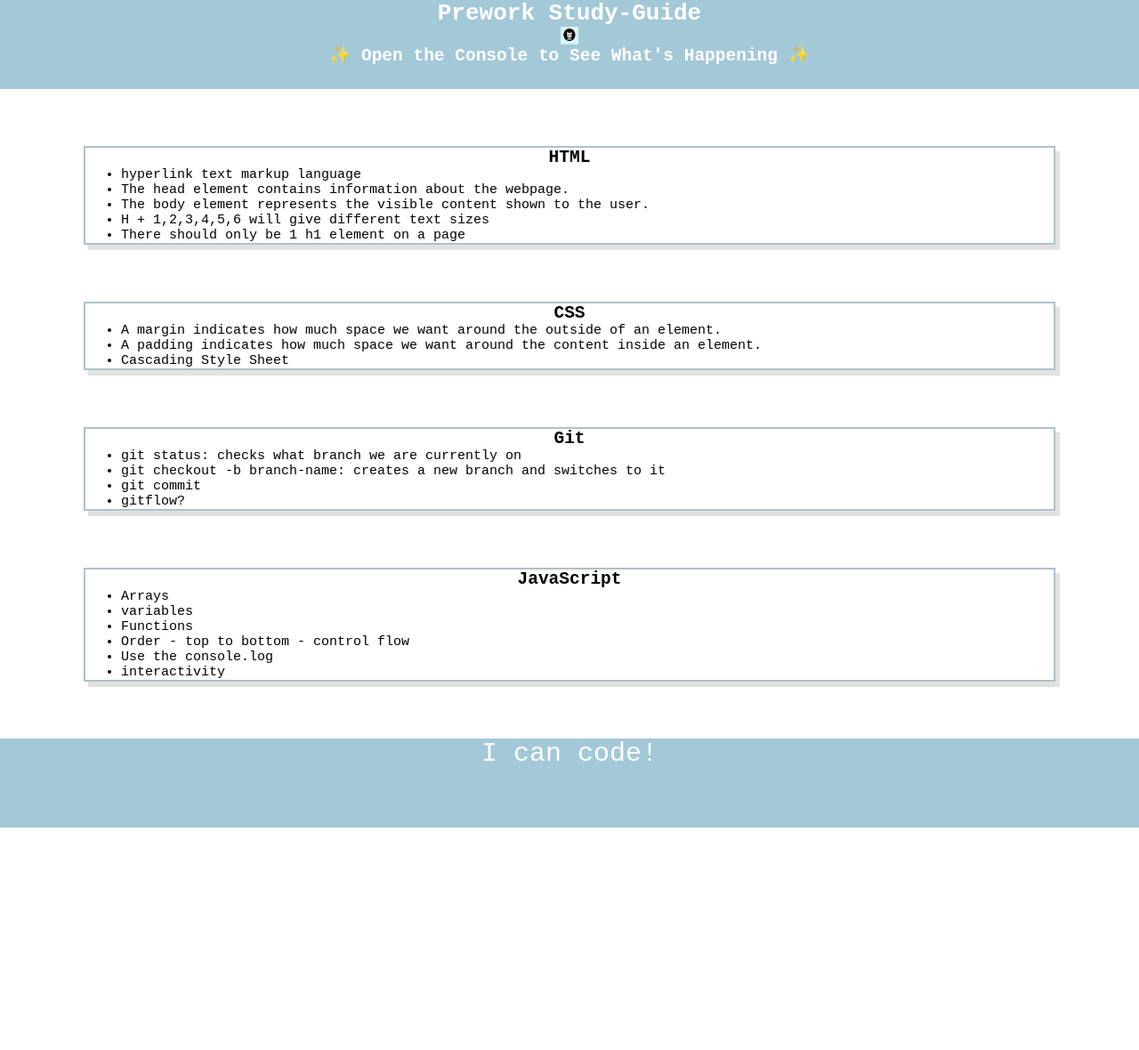
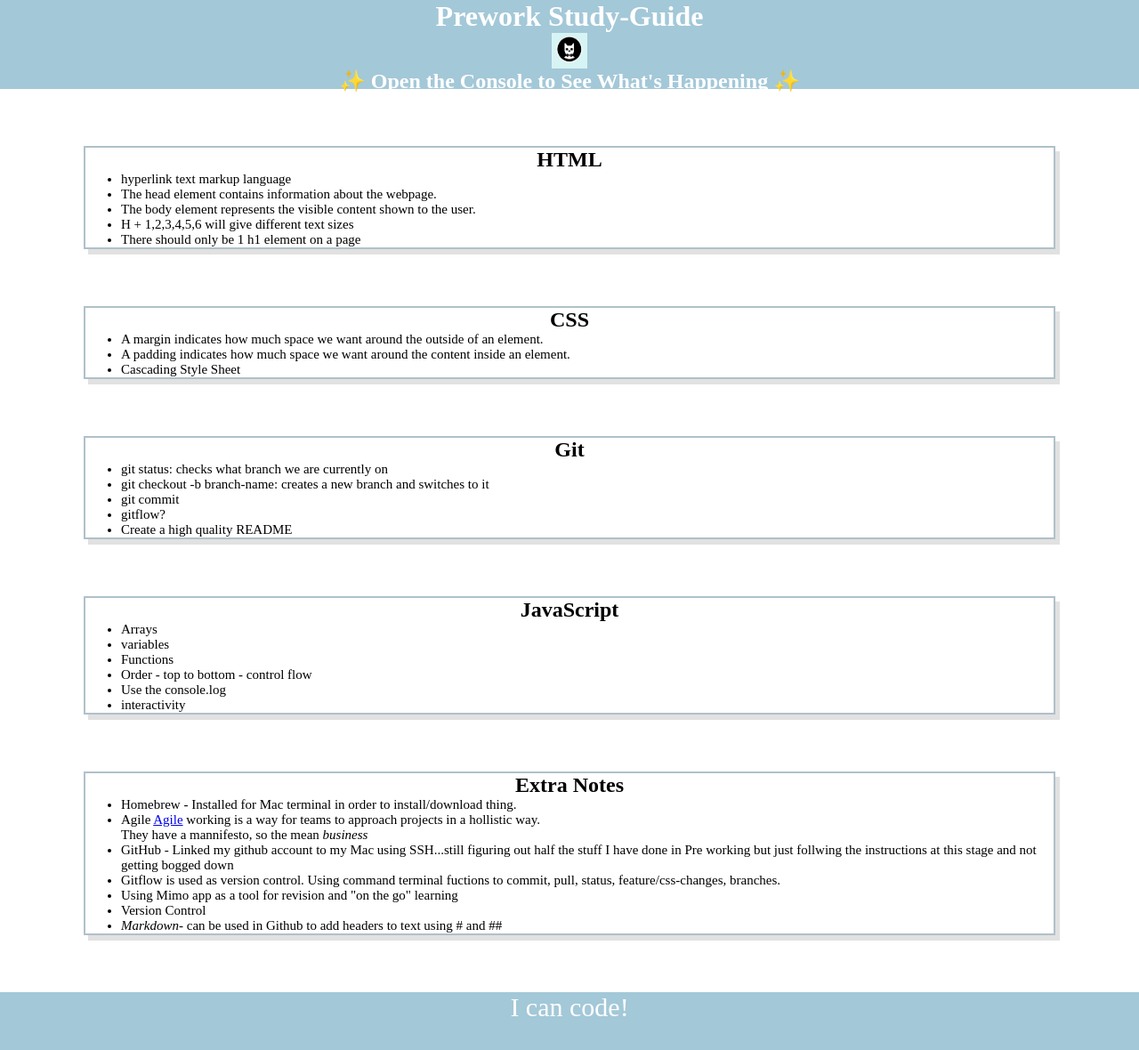
Before and after one commit to markmos1991/prework-study-guide, a plain HTML site: page index.html in a window 1280 px wide. Shown: the whole page at 89% size. Before the commit the page ends 930 px from the top, so only its background shows below. Drawn offline with Linux system fonts and the light colour scheme.

Commit message:
added extra notes

```diff
--- a/assets/style.css
+++ b/assets/style.css
@@ -14,11 +14,20 @@ footer {
 h1,
 h2 {
     text-align: center;
+ }
+
+ .header_div{
+
+    height: 70px;
+    width: 100%;
+    background-color: #000000;
+
 }
+
 img {
     display: block;
-    height: 20px;
-    width: 20px;
+    height: 40px;
+    width: 40px;
     margin-left: auto;
     margin-right: auto;
 }
--- a/index.html
+++ b/index.html
@@ -8,7 +8,7 @@
 
     <title>Prework Study Guide</title>
   </head>
-  <tt>
+
   <body>
     <header id="top">
       <h1>Prework Study-Guide</h1>
@@ -44,6 +44,7 @@
           <li>git checkout -b branch-name: creates a new branch and switches to it</li>
           <li>git commit</li>
           <li>gitflow?</li>
+          <li>Create a high quality README</li>
         </ul>
 
       </section>
@@ -59,12 +60,25 @@
           <li>interactivity</li>
         </ul>
       </section>
+      <section class="card" id="Extra-notes-section">
+        <h2>Extra Notes</h2>
+        <ul>
+        <li>Homebrew - Installed for Mac terminal in order to install/download thing. </li>
+        <li>Agile <a href="https://www.agilealliance.org/agile101/">Agile</a> working is a way for teams to approach projects in a hollistic way.<br> They have a mannifesto, so the mean <em>business</em></li>
+        <li>GitHub - Linked my github account to my Mac using SSH...still figuring out half the stuff I have done in Pre working but just follwing the instructions at this stage and not getting bogged down</li>
+        <li>Gitflow is used as version control. Using command terminal fuctions to commit, pull, status, feature/css-changes, branches.</li>
+        <li>Using Mimo app as a tool for revision and "on the go" learning</li>
+        <li>Version Control</li>
+        <li><em>Markdown</em>- can be used in Github to add headers to text using # and ## </li>
+      </ul>
+      </section>
+
     </main>
 
     <footer>
       <p>I can code!</p>
     </footer>
-    </body></tt>
+    </body>
     <script src="./assets/script.js"></script>
   </body>
 </html>
```
Also changed, not shown: 1 other file.
